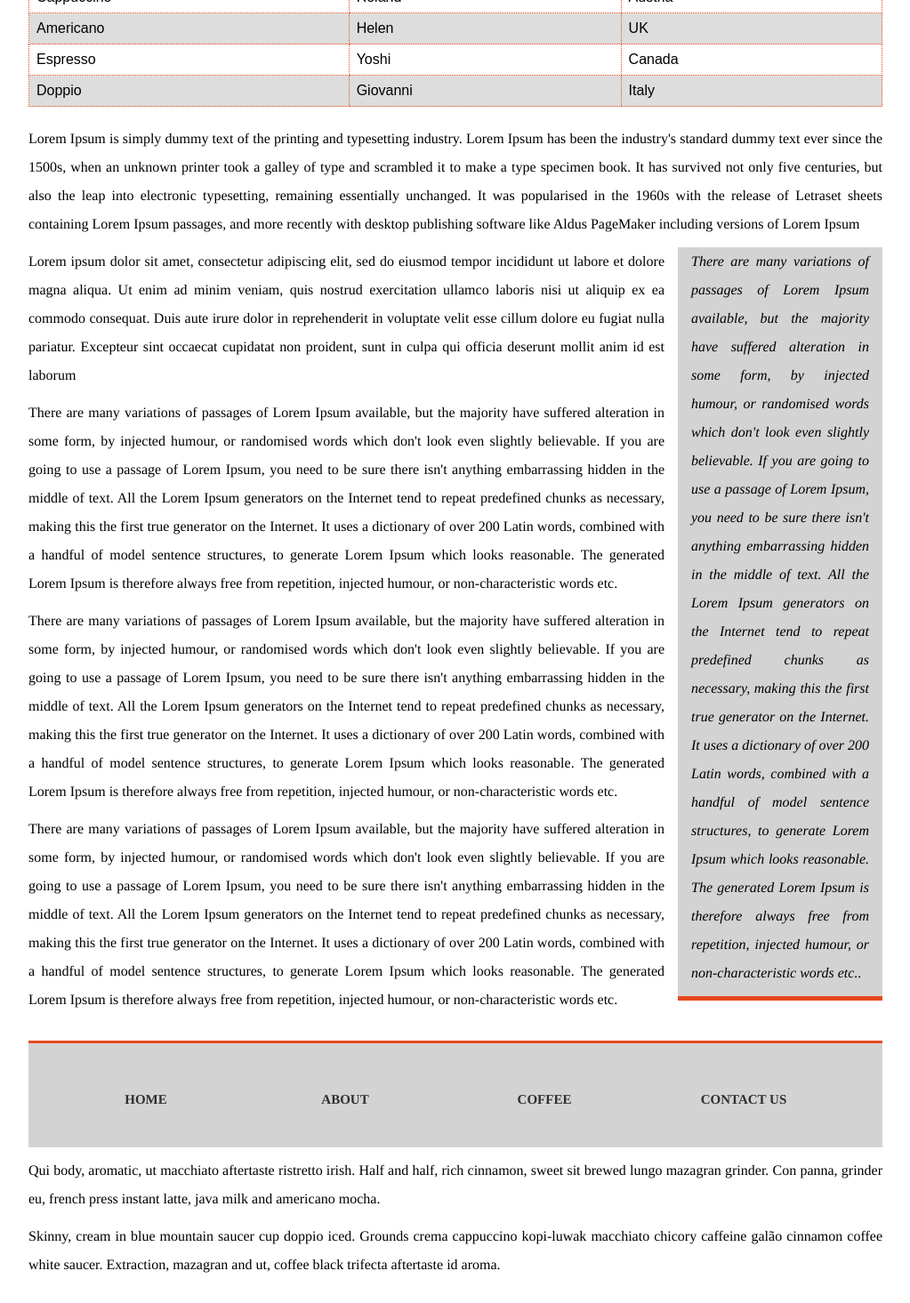
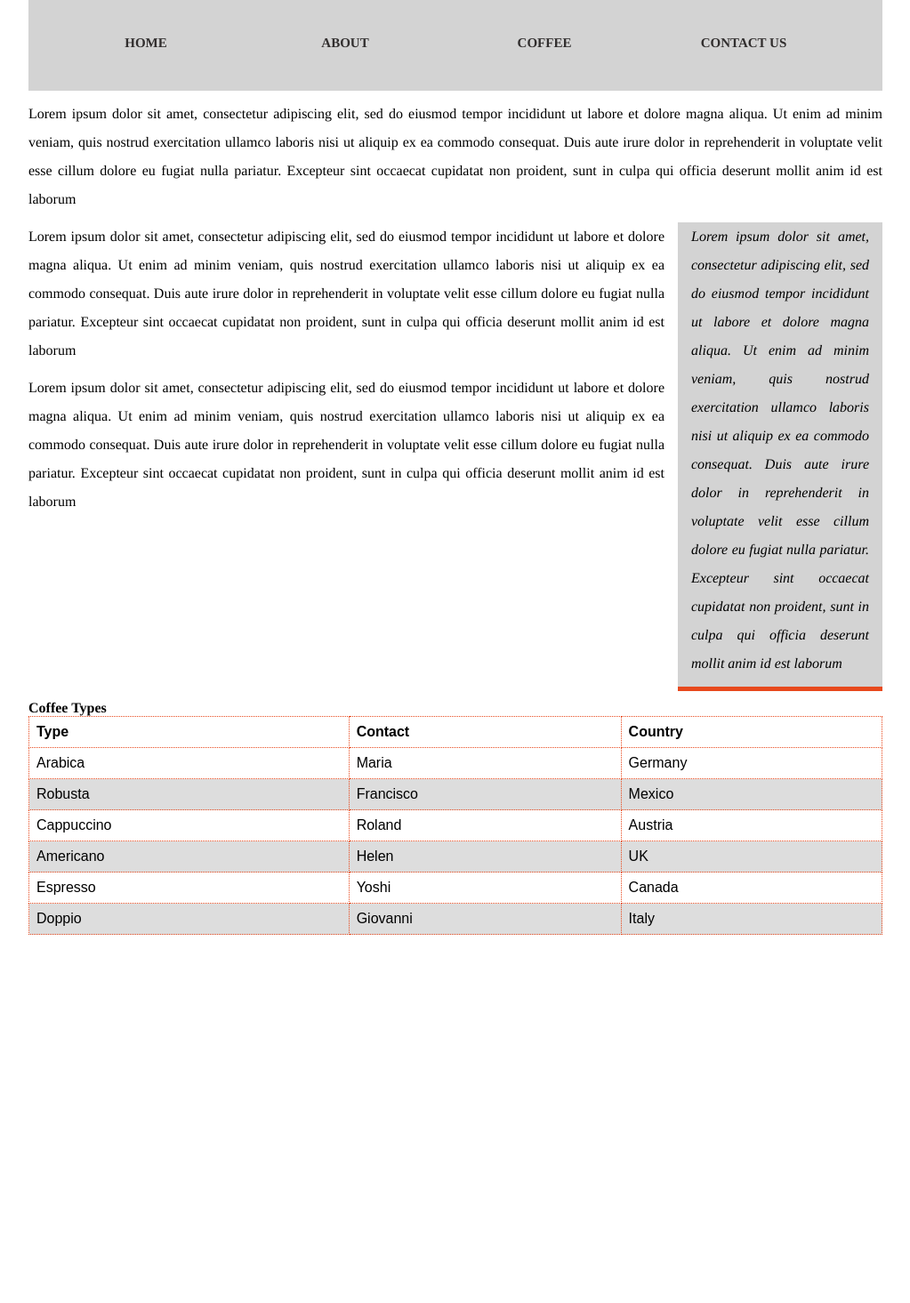
Before and after one commit to mikeyhodl/react-01, a React (Create React App) app: page /Coffee in a window 1280 px wide. Shown: the part 1100-2565 px from the top of the page at 89% size, without its empty margins (128-1151 px from the left). After the commit the page ends 2161 px from the top, so only its background shows below. Built offline with nearby package versions, Linux system fonts and the light colour scheme.

Commit message:
3 files modified

```diff
--- a/src/components/AboutUs.js
+++ b/src/components/AboutUs.js
@@ -1,4 +1,4 @@
-import React from "react";
+import React from 'react';
 
 function AboutUs() {
   return (
@@ -32,7 +32,7 @@ function AboutUs() {
         </section>
       </aside>
 
-      <section>
+      {/* <section>
         <p>
           Lorem ipsum dolor sit amet, consectetur adipiscing elit, sed do
           eiusmod tempor incididunt ut labore et dolore magna aliqua. Ut enim ad
@@ -51,9 +51,9 @@ function AboutUs() {
           pariatur. Excepteur sint occaecat cupidatat non proident, sunt in
           culpa qui officia deserunt mollit anim id est laborum
         </p>
-      </section>
+      </section> */}
 
-      <section>
+      {/* <section>
         <div className="flex-container">
           <div>
           Lorem ipsum dolor sit amet, consectetur adipiscing elit, sed do
@@ -92,7 +92,7 @@ function AboutUs() {
           culpa qui officia deserunt mollit anim id est laborum
           </div>
         </div>
-      </section>
+      </section> */}
 
       <section>
         <div className="container">
--- a/src/components/Coffee.js
+++ b/src/components/Coffee.js
@@ -1,9 +1,9 @@
-import React from "react";
+import React from 'react';
 
 function Coffee() {
   return (
     <>
-      <section>
+      {/* <section>
         <p>
           Qui body, aromatic, ut macchiato aftertaste ristretto irish. Half and
           half, rich cinnamon, sweet sit brewed lungo mazagran grinder. Con
@@ -16,7 +16,7 @@ function Coffee() {
           white saucer. Extraction, mazagran and ut, coffee black trifecta
           aftertaste id aroma.
         </p>
-      </section>
+      </section> */}
 
       <section id="coffee">
         <p>
@@ -107,7 +107,7 @@ function Coffee() {
           </tbody>
         </table>
       </section>
-      <section id="coffee">
+      {/* <section id="coffee">
         <p>
           Lorem Ipsum is simply dummy text of the printing and typesetting
           industry. Lorem Ipsum has been the industry's standard dummy text ever
@@ -185,7 +185,7 @@ function Coffee() {
           looks reasonable. The generated Lorem Ipsum is therefore always free
           from repetition, injected humour, or non-characteristic words etc.
         </p>
-      </section>
+      </section> */}
     </>
   );
 }
--- a/src/components/Home.js
+++ b/src/components/Home.js
@@ -34,7 +34,7 @@ function Home() {
         </div>
       </section>
 
-      <section>
+      {/* <section>
         <div className="container">
           Lorem ipsum dolor sit amet, consectetur adipiscing elit, sed do
           eiusmod tempor incididunt ut labore et dolore magna aliqua. Ut enim ad
@@ -56,9 +56,9 @@ function Home() {
           pariatur. Excepteur sint occaecat cupidatat non proident, sunt in
           culpa qui officia deserunt mollit anim id est laborum
         </div>
-      </section>
+      </section> */}
 
-      <section>
+      {/* <section>
         <h1 className="mainHeading"> Coffee my first love</h1>
         <div className="container">
           Lorem ipsum dolor sit amet, consectetur adipiscing elit, sed do
@@ -79,7 +79,7 @@ function Home() {
           pariatur. Excepteur sint occaecat cupidatat non proident, sunt in
           culpa qui officia deserunt mollit anim id est laborum
         </div>
-      </section>
+      </section> */}
 
       <section id="boxes">
         <div className="boxContainer">
```
